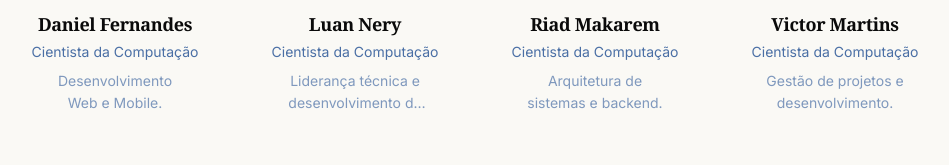
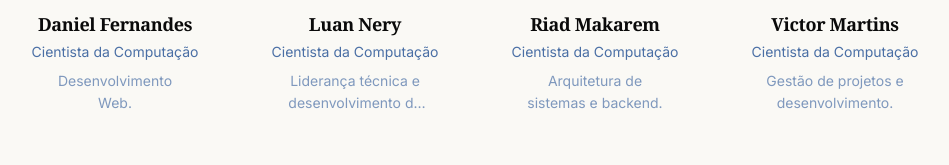
Before and after one commit to chronokairo/chronokairo.github.io, a Next.js app: page / in a window 1280 px wide. Shown: the part 7448-7613 px from the top of the page, without its empty margins (165-1114 px from the left). Built offline with nearby package versions, Linux system fonts and the light colour scheme.

Commit message:
remove Desenvolvimento Mobile da bio do Daniel

```diff
--- a/src/components/Team.tsx
+++ b/src/components/Team.tsx
@@ -18,7 +18,7 @@ const Team = () => {
     {
       name: "Daniel Fernandes",
       role: "Cientista da Computação",
-      bio: "Desenvolvimento Web e Mobile.",
+      bio: "Desenvolvimento Web.",
       initials: "DF",
       github: "https://github.com/danielfernandes-dev",
       avatar: "https://avatars.githubusercontent.com/danielfernandes-dev",
```
